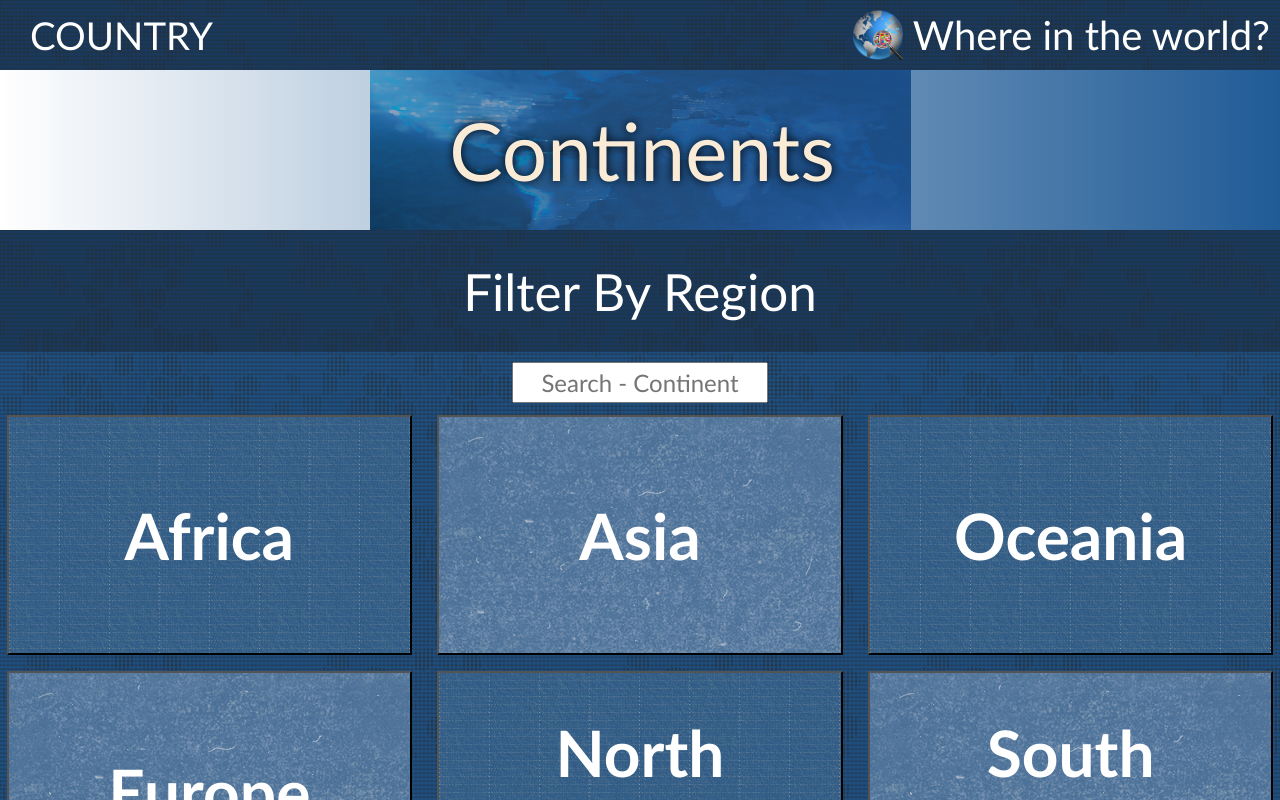
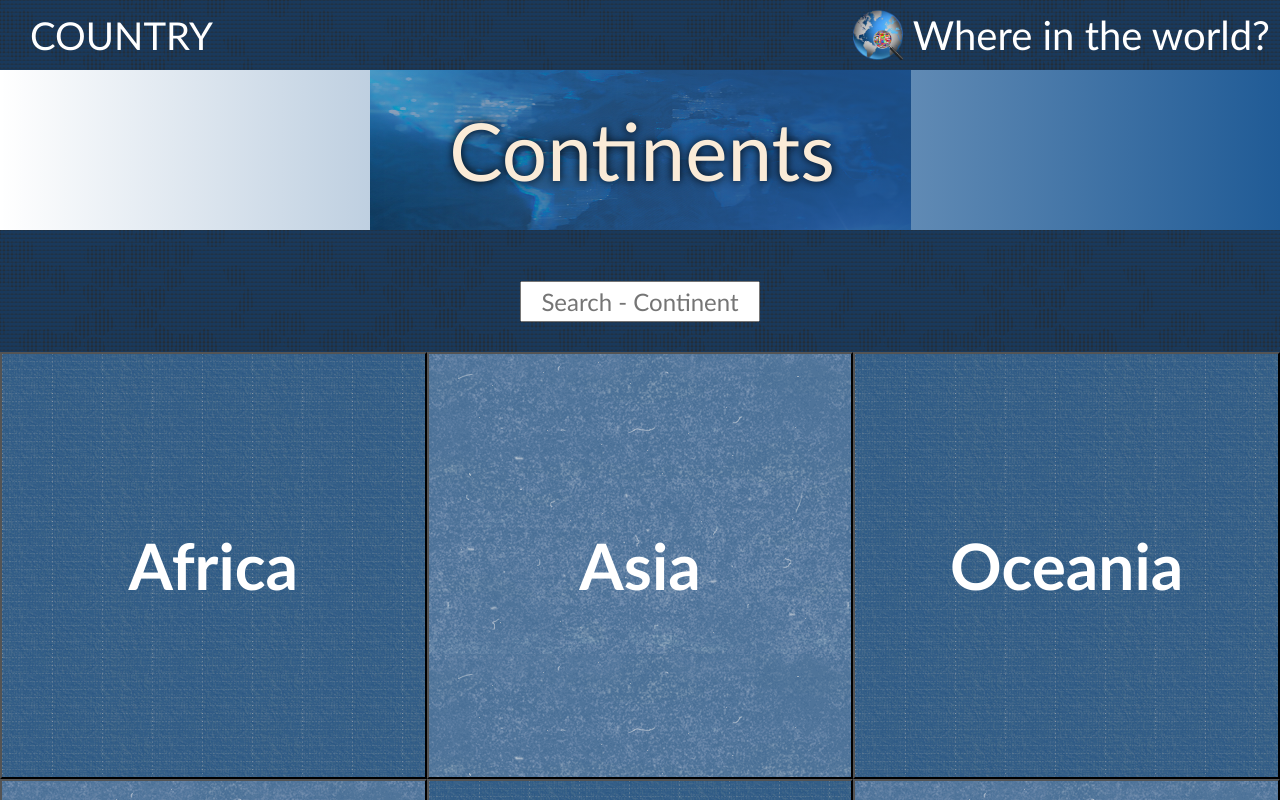
Before and after one commit to aron-net/Rest-Countries, a React (Create React App) app: page / in a window 1280 px wide. Shown: the top 800 px of the page. Built offline with nearby package versions, Linux system fonts and the light colour scheme; a web font is replaced by a local one.

Commit message:
fix style asked

```diff
--- a/src/Components/Continents/Continents.js
+++ b/src/Components/Continents/Continents.js
@@ -55,8 +55,10 @@ const Continent = () => {
   });
 
   return (
-    <div className="fix">
-      <input className="input" type="text" placeholder="Search - Continent" onChange={inputHandler} />
+    <div className="all-character">
+      <div className="character-title">
+        <input className="input" type="text" placeholder="Search - Continent" onChange={inputHandler} />
+      </div>
       <div className="vitor">
         {filteredData.map(({ id, name }) => (
           <button key={id} className="individual-character" type="button" onClick={() => listHandler(name)} onKeyDown={() => listHandler(name)}>
--- a/src/Components/Home/Home.css
+++ b/src/Components/Home/Home.css
@@ -2,14 +2,6 @@
   padding: 0;
   margin: 0;
   box-sizing: border-box;
-}
-
-.fix {
-  display: flex;
-  flex-direction: column;
-  width: 100%;
-  gap: 10px;
-  padding-top: 10px;
 }
 
 .input {
@@ -20,6 +12,10 @@
   padding: 3px;
   text-align: center;
   outline: none;
+}
+
+.all-character {
+  width: 100%;
 }
 
 .ar-text {
@@ -52,6 +48,7 @@
   background-image: url('../../image/dark-mosaic.png');
   display: flex;
   flex-wrap: wrap;
+  width: 100%;
 }
 
 .text {
@@ -66,7 +63,6 @@
   display: flex;
   flex-wrap: wrap;
   justify-content: space-around;
-  gap: 12px;
 }
 
 .character-title {
@@ -88,11 +84,8 @@ a {
 .individual-character {
   background-color: #0d4781;
   background-image: url('../../image/dust.png');
-  width: calc(90% / 2);
+  width: calc(100%/2);
   aspect-ratio: 1 / 1;
-  padding: 15px 5px;
-  height: 15vh;
-  margin: 2px;
 }
 
 .individual-character:nth-child(2),
@@ -117,10 +110,9 @@ a {
   .individual-character {
     background-color: #1d4e80;
     background-image: url('../../image/double-lined.png');
-    width: calc(95% / 3);
+    width: calc(100% / 3);
     aspect-ratio: 1 / 1;
     padding: 10px 20px;
-    height: 30vh;
   }
 
   .individual-character:nth-child(2),
--- a/src/Components/Home/Home.js
+++ b/src/Components/Home/Home.js
@@ -9,7 +9,6 @@ const Home = () => (
       </div>
     </div>
     <div className="ar-characters">
-      <div className="character-title">Filter By Region</div>
       <Continent />
     </div>
   </div>
```
